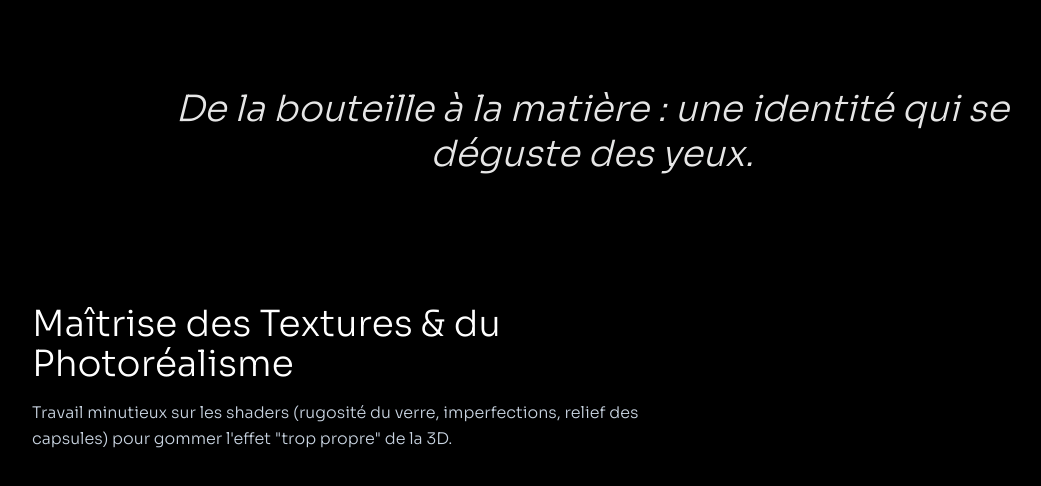
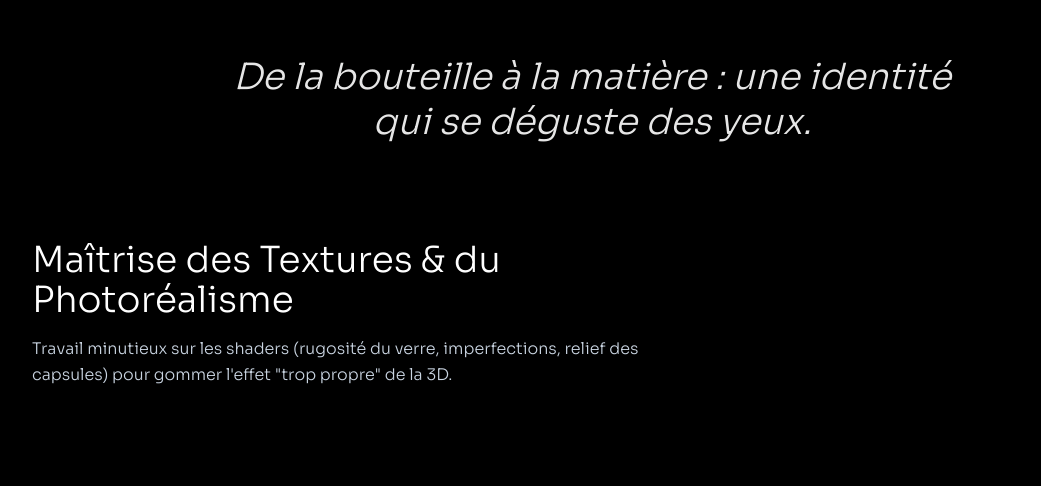
Before and after one commit to Dskemz/portfolio-3d, a Next.js app: page /portfolio/agences-georges in a window 1280 px wide. Shown: the part 2005-2491 px from the top of the page, without its empty margins (48-1089 px from the left). Built offline with nearby package versions, Linux system fonts and the light colour scheme.

Commit message:
fix: supprimer wrapper section PhraseSection, bandeau scroll plus fin

```diff
--- a/src/components/projects/shared/BandeauScroll.tsx
+++ b/src/components/projects/shared/BandeauScroll.tsx
@@ -22,7 +22,7 @@ export default function BandeauScroll({
   couleurTexte = 'text-white/80',
 }: BandeauScrollProps) {
   return (
-    <div className={`w-full py-10 px-6 md:px-12 lg:px-20 bg-gradient-to-r ${degrade}`}>
+    <div className={`w-full py-6 px-6 md:px-12 lg:px-20 bg-gradient-to-r ${degrade}`}>
       <div className="flex flex-col items-center gap-2">
         <p className={`text-xs font-light ${couleurTexte} uppercase tracking-wider`}>
           Scroll
--- a/src/components/projects/shared/PhraseSection.tsx
+++ b/src/components/projects/shared/PhraseSection.tsx
@@ -11,10 +11,8 @@ interface PhraseSectionProps {
  */
 export default function PhraseSection({ children }: PhraseSectionProps) {
   return (
-    <section className="w-full px-6 md:px-12 lg:px-20 py-12 md:py-16">
-      <p className="max-w-4xl mx-auto text-center text-2xl md:text-3xl lg:text-4xl font-light italic text-white/90 leading-tight">
-        {children}
-      </p>
-    </section>
+    <p className="w-full max-w-4xl mx-auto px-6 md:px-12 lg:px-20 py-8 text-center text-2xl md:text-3xl lg:text-4xl font-light italic text-white/90 leading-tight">
+      {children}
+    </p>
   );
 }
```
